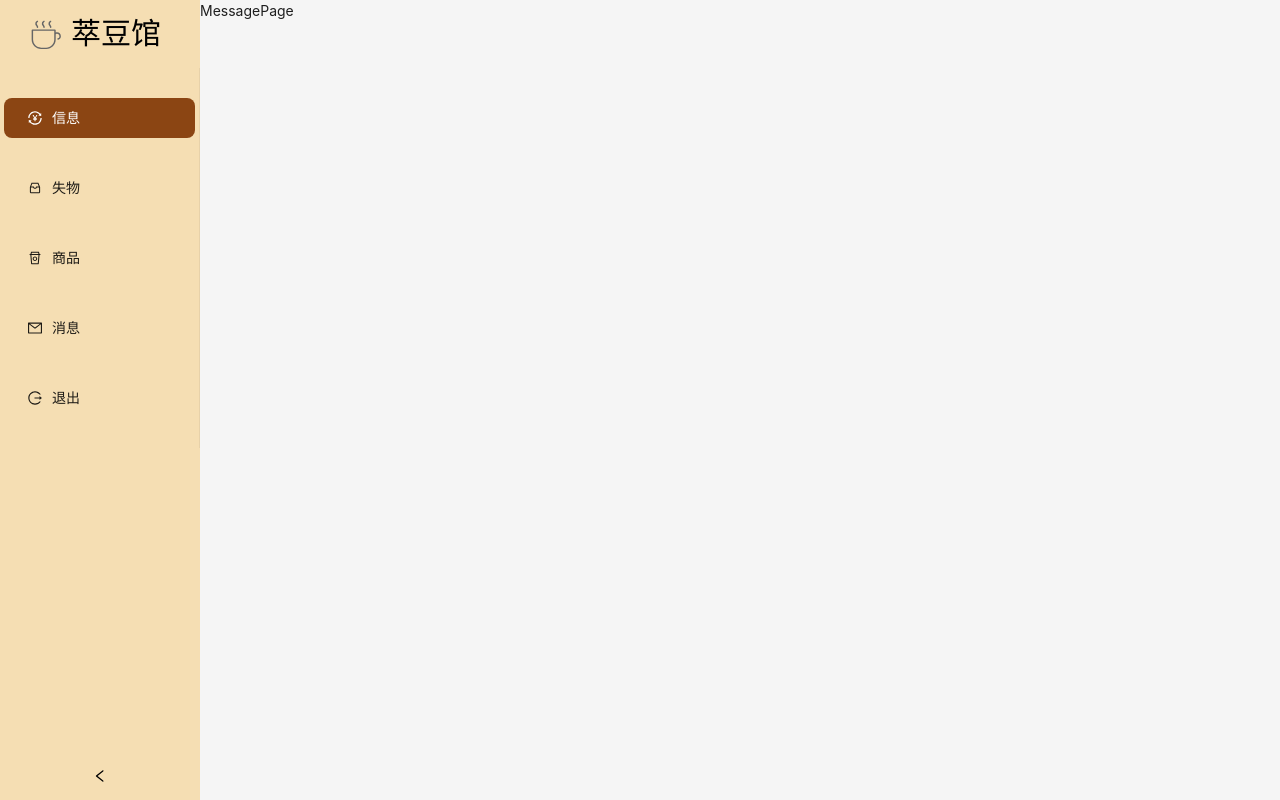
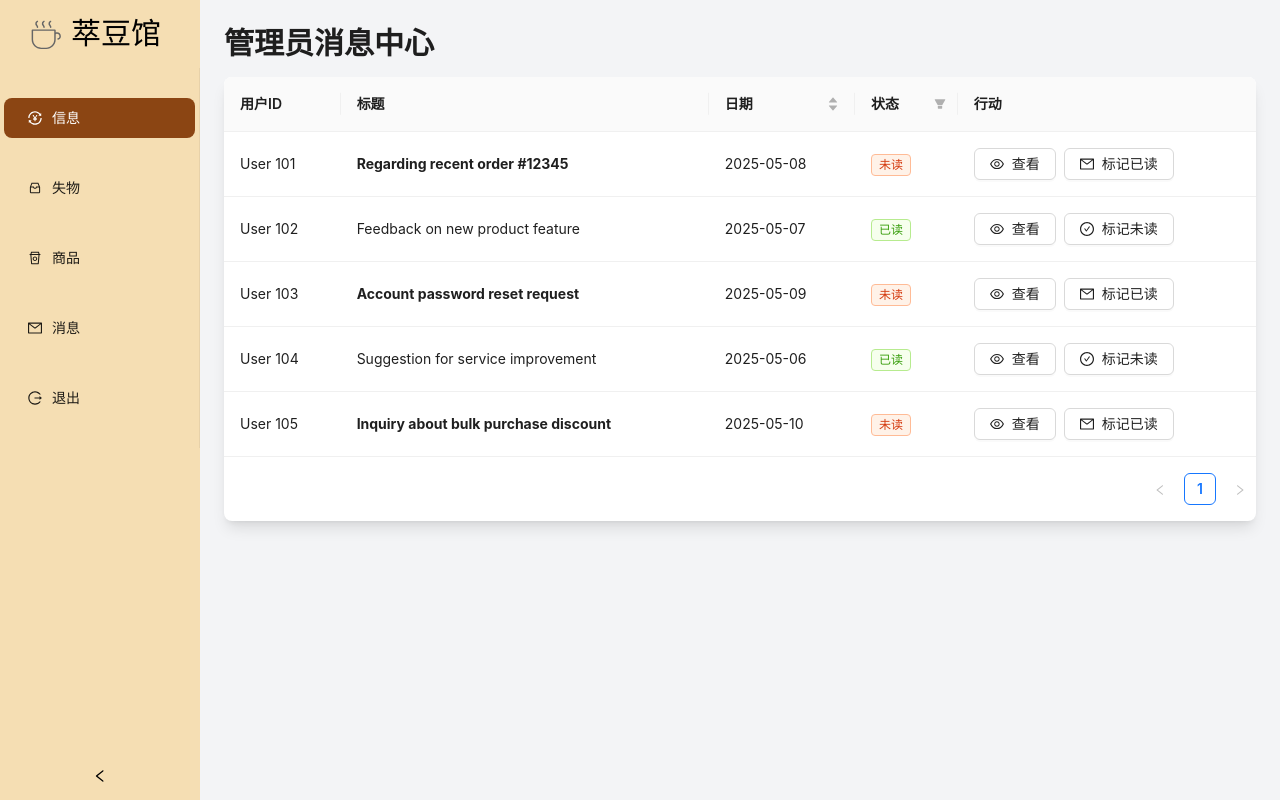
Before and after one commit to RainAllln/CafeHub-Tauri, a React (Vite) app: page /admin/message in a window 1280 px wide. Built offline with nearby package versions, Linux system fonts and the light colour scheme.

Commit message:
feat: Complete the front-end interface of the administrator message center

```diff
--- /dev/null
+++ b/src/components/MessageContent.tsx
@@ -0,0 +1,56 @@
+import { Modal, Button, Typography } from 'antd'
+const { Title, Paragraph } = Typography;
+
+import React from 'react'
+
+interface Message {
+  id: number;
+  sender_id: number;
+  receiver_id: number;
+  title: string;
+  message_content: string;
+  send_date: string;
+  read_status: 0 | 1;
+}
+
+interface MessageContentProps {
+  selectedMessage: Message;
+  isModalVisible: boolean;
+  setIsModalVisible: (visible: boolean) => void;
+  setSelectedMessage: (message: Message | null) => void;
+}
+
+const MessageContent: React.FC<MessageContentProps> = ({ selectedMessage, isModalVisible, setIsModalVisible, setSelectedMessage }) => {
+
+  const handleModalClose = () => {
+    setIsModalVisible(false);
+    setSelectedMessage(null);
+  };
+
+
+  return (
+    <>
+      <Modal
+        title={<Title level={4} className="text-blue-600">{selectedMessage.title}</Title>}
+        open={isModalVisible}
+        onCancel={handleModalClose}
+        footer={[
+          <Button key="close" onClick={handleModalClose} className="hover:bg-gray-200">
+            Close
+          </Button>,
+        ]}
+        width={600}
+      >
+        <div className="space-y-3">
+          <Paragraph><strong className="text-gray-700">From:</strong> 用户 {selectedMessage.sender_id}</Paragraph>
+          <Paragraph><strong className="text-gray-700">Date:</strong> {selectedMessage.send_date}</Paragraph>
+          <Paragraph className="mt-2 p-3 bg-gray-50 rounded border border-gray-200">
+            {selectedMessage.message_content}
+          </Paragraph>
+        </div>
+      </Modal>
+    </>
+  )
+}
+
+export default MessageContent
--- a/src/directory/AdminMessagePage.tsx
+++ b/src/directory/AdminMessagePage.tsx
@@ -1,9 +1,175 @@
-import React from 'react'
+import { useState } from 'react';
+import { Table, Button, Tag, Typography } from 'antd'; // Removed Radio
+import { EyeOutlined, MailOutlined, CheckCircleOutlined } from '@ant-design/icons';
+import MessageContent from '@/components/MessageContent';
 
-const MessagePage = () => {
-  return (
-    <div>MessagePage</div>
-  )
+const { Title } = Typography;
+
+interface Message {
+  id: number;
+  sender_id: number;
+  receiver_id: number;
+  title: string;
+  message_content: string;
+  send_date: string;
+  read_status: 0 | 1;
 }
 
-export default MessagePage
+// Mock data based on the table structure
+const mockMessages: Message[] = [
+  {
+    id: 1,
+    sender_id: 101,
+    receiver_id: 1, // Admin's ID
+    title: 'Regarding recent order #12345',
+    message_content: 'Hello Admin, I have a query regarding my recent order #12345. The delivery status has not been updated for 3 days. Could you please look into this? Thanks.',
+    send_date: '2025-05-08',
+    read_status: 0,
+  },
+  {
+    id: 2,
+    sender_id: 102,
+    receiver_id: 1,
+    title: 'Feedback on new product feature',
+    message_content: 'Hi Admin, I wanted to share some feedback on the new product feature launched last week. It\'s great, but I think adding a customizable dashboard would be even better. Keep up the good work!',
+    send_date: '2025-05-07',
+    read_status: 1,
+  },
+  {
+    id: 3,
+    sender_id: 103,
+    receiver_id: 1,
+    title: 'Account password reset request',
+    message_content: 'Dear Admin, I am unable to reset my account password. The reset link seems to be expired. Can you please assist me with this issue? My username is user103.',
+    send_date: '2025-05-09',
+    read_status: 0,
+  },
+  {
+    id: 4,
+    sender_id: 104,
+    receiver_id: 1,
+    title: 'Suggestion for service improvement',
+    message_content: 'Hello, I have a suggestion to improve the customer support service. It would be helpful to have a live chat option available 24/7. Thank you for considering.',
+    send_date: '2025-05-06',
+    read_status: 1,
+  },
+  {
+    id: 5,
+    sender_id: 105,
+    receiver_id: 1,
+    title: 'Inquiry about bulk purchase discount',
+    message_content: 'Good day Admin, our company is interested in making a bulk purchase of your premium product. Could you please provide information on available discounts for orders over 500 units?',
+    send_date: '2025-05-10',
+    read_status: 0,
+  },
+];
+
+const AdminMessagePage = () => {
+  const [messages, setMessages] = useState<Message[]>(mockMessages);
+  const [selectedMessage, setSelectedMessage] = useState<Message | null>(null);
+  const [isModalVisible, setIsModalVisible] = useState(false);
+
+  const handleViewMessage = (message: Message) => {
+    setSelectedMessage(message);
+    setIsModalVisible(true);
+    // Optionally mark as read when viewed
+    if (message.read_status === 0) {
+      toggleReadStatus(message.id);
+    }
+  };
+
+  const toggleReadStatus = (messageId: number) => {
+    setMessages(
+      messages.map((msg) =>
+        msg.id === messageId ? { ...msg, read_status: msg.read_status === 0 ? 1 : 0 } : msg
+      )
+    );
+  };
+
+  const columns = [
+    {
+      title: '用户ID',
+      dataIndex: 'sender_id',
+      key: 'sender_id',
+      render: (sender_id: number) => `User ${sender_id}`,
+    },
+    {
+      title: '标题',
+      dataIndex: 'title',
+      key: 'title',
+      render: (text: string, record: Message) => (
+        <span className={`${record.read_status === 0 ? 'font-bold' : ''}`}>{text}</span>
+      ),
+    },
+    {
+      title: '日期',
+      dataIndex: 'send_date',
+      key: 'send_date',
+      sorter: (a: Message, b: Message) => new Date(a.send_date).getTime() - new Date(b.send_date).getTime(),
+    },
+    {
+      title: '状态',
+      dataIndex: 'read_status',
+      key: 'read_status',
+      render: (status: 0 | 1) => (
+        <Tag color={status === 0 ? 'volcano' : 'green'}>
+          {status === 0 ? '未读' : '已读'}
+        </Tag>
+      ),
+      filters: [
+        { text: '未读', value: 0 },
+        { text: '已读', value: 1 },
+      ],
+      onFilter: (value: unknown, record: Message) => record.read_status === value,
+    },
+    {
+      title: '行动',
+      key: 'actions',
+      render: (_: any, record: Message) => (
+        <div className="space-x-2">
+          <Button
+            icon={<EyeOutlined />}
+            onClick={() => handleViewMessage(record)}
+            className="text-blue-500 border-blue-500 hover:text-blue-700 hover:border-blue-700"
+          >
+            查看
+          </Button>
+          <Button
+            icon={record.read_status === 0 ? <MailOutlined /> : <CheckCircleOutlined />}
+            onClick={() => toggleReadStatus(record.id)}
+            className={`${record.read_status === 0
+              ? 'text-orange-500 border-orange-500 hover:text-orange-700 hover:border-orange-700'
+              : 'text-green-500 border-green-500 hover:text-green-700 hover:border-green-700'
+              }`}
+          >
+            {record.read_status === 0 ? '标记已读' : '标记未读'}
+          </Button>
+        </div>
+      ),
+    },
+  ];
+
+  return (
+    <div className="p-6 bg-gray-100 min-h-screen">
+      <Title level={2} className="mb-6 text-gray-800">管理员消息中心</Title>
+
+      <Table
+        columns={columns}
+        dataSource={messages}
+        rowKey="id"
+        className="bg-white shadow-lg rounded-lg"
+        pagination={{ pageSize: 5 }}
+      />
+      {selectedMessage && (
+        <MessageContent
+          selectedMessage={selectedMessage}
+          isModalVisible={isModalVisible}
+          setIsModalVisible={setIsModalVisible}
+          setSelectedMessage={setSelectedMessage}
+        />
+      )}
+    </div>
+  );
+};
+
+export default AdminMessagePage;
```
